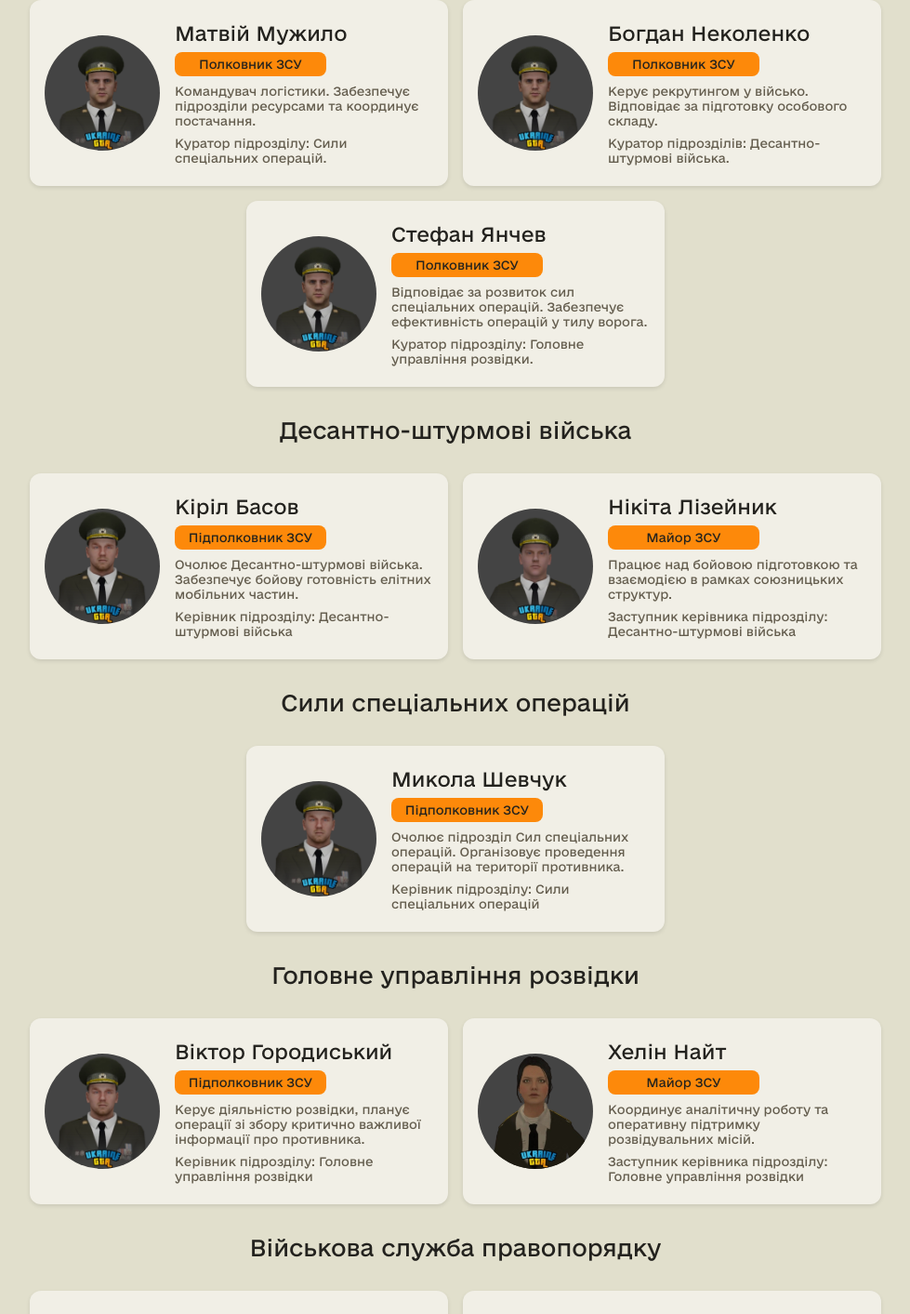
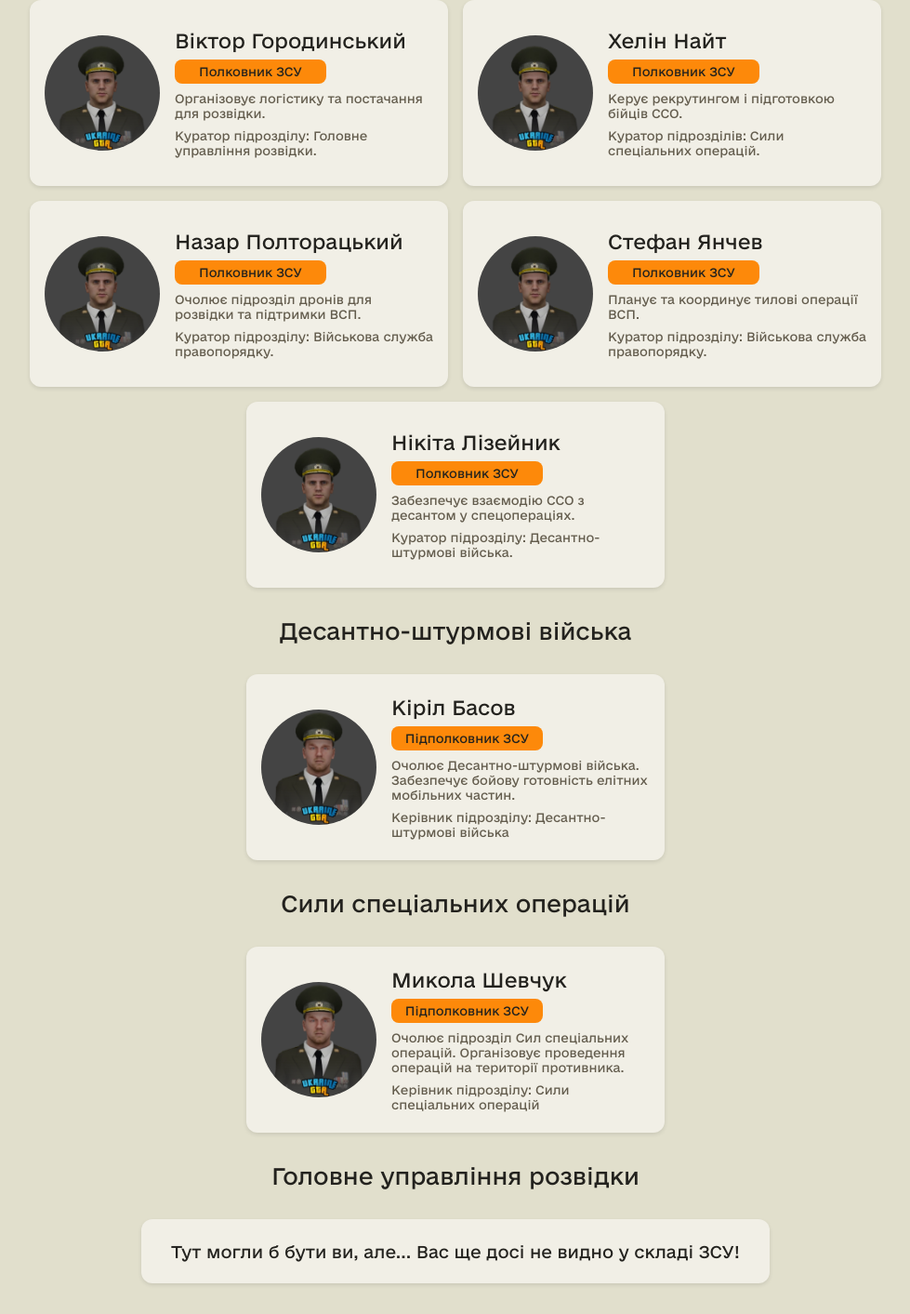
Before and after one commit to greatpersonn/ugra.army.01, a React app: page / in a window 1280 px wide. Shown: the part 2139-3552 px from the top of the page at 93% size, without its empty margins (150-1129 px from the left). Built offline with nearby package versions, Linux system fonts and the light colour scheme; the HTML template or start-up script is replaced by a standard one.

Commit message:
updated leadership info, add new debug if leaders is empty, updated card units

```diff
--- a/src/components/organisms/LeadershipSection.jsx
+++ b/src/components/organisms/LeadershipSection.jsx
@@ -19,33 +19,40 @@ const leadershipStructure = [
     title: 'Полковники',
     leaders: [
       {
-        name: 'Матвій Мужило',
+        name: 'Віктор Городинський',
         rank: 'Полковник ЗСУ',
-        role: 'Командувач логістики. Забезпечує підрозділи ресурсами та координує постачання.',
-        head: 'Куратор підрозділу: Сили спеціальних операцій.',
+        role: 'Організовує логістику та постачання для розвідки.',
+        head: 'Куратор підрозділу: Головне управління розвідки.',
         avatar: require('../../assets/images/colonel.png'),
       },
       {
-        name: 'Богдан Неколенко',
+        name: 'Хелін Найт',
         rank: 'Полковник ЗСУ',
-        role: 'Керує рекрутингом у військо. Відповідає за підготовку особового складу.',
-        head: 'Куратор підрозділів: Десантно-штурмові війська.',
+        role: 'Керує рекрутингом і підготовкою бійців ССО.',
+        head: 'Куратор підрозділів: Сили спеціальних операцій.',
         avatar: require('../../assets/images/colonel.png'),
       },
-      // {
-      //   name: 'Актуальне місце',
-      //   rank: 'Полковник ЗСУ',
-      //   role: 'Очолює бойовий підрозділ дронів, відповідає за розвідку та технічну перевагу.',
-      //   head: 'Куратор підрозділу: Військова служба правпорядку.',
-      //   avatar: require('../../assets/images/colonel.png'),
-      // },
+      {
+        name: 'Назар Полторацький',
+        rank: 'Полковник ЗСУ',
+        role: 'Очолює підрозділ дронів для розвідки та підтримки ВСП.',
+        head: 'Куратор підрозділу: Військова служба правопорядку.',
+        avatar: require('../../assets/images/colonel.png'),
+      },
       {
         name: 'Стефан Янчев',
         rank: 'Полковник ЗСУ',
-        role: 'Відповідає за розвиток сил спеціальних операцій. Забезпечує ефективність операцій у тилу ворога.',
-        head: 'Куратор підрозділу: Головне управління розвідки.',
+        role: 'Планує та координує тилові операції ВСП.',
+        head: 'Куратор підрозділу: Військова служба правопорядку.',
         avatar: require('../../assets/images/colonel.png'),
       },
+      {
+        name: 'Нікіта Лізейник',
+        rank: 'Полковник ЗСУ',
+        role: 'Забезпечує взаємодію ССО з десантом у спецопераціях.',
+        head: 'Куратор підрозділу: Десантно-штурмові війська.',
+        avatar: require('../../assets/images/colonel.png'),
+      }
     ],
   },
   {
@@ -58,13 +65,13 @@ const leadershipStructure = [
         head: 'Керівник підрозділу: Десантно-штурмові війська',
         avatar: require('../../assets/images/pre_colonel.png'),
       },
-      {
-        name: 'Нікіта Лізейник',
-        rank: 'Майор ЗСУ',
-        role: 'Працює над бойовою підготовкою та взаємодією в рамках союзницьких структур.',
-        head: 'Заступник керівника підрозділу: Десантно-штурмові війська',
-        avatar: require('../../assets/images/major.png'),
-      },
+      // {
+      //   name: 'Нікіта Лізейник',
+      //   rank: 'Майор ЗСУ',
+      //   role: 'Працює над бойовою підготовкою та взаємодією в рамках союзницьких структур.',
+      //   head: 'Заступник керівника підрозділу: Десантно-штурмові війська',
+      //   avatar: require('../../assets/images/major.png'),
+      // },
     ],
   },
   {
@@ -89,32 +96,32 @@ const leadershipStructure = [
   {
     title: 'Головне управління розвідки',
     leaders: [
-      {
-        name: 'Віктор Городиський',
-        rank: 'Підполковник ЗСУ',
-        role: 'Керує діяльністю розвідки, планує операції зі збору критично важливої інформації про противника.',
-        head: 'Керівник підрозділу: Головне управління розвідки',
-        avatar: require('../../assets/images/pre_colonel.png'),
-      },
-      {
-        name: 'Хелін Найт',
-        rank: 'Майор ЗСУ',
-        role: 'Координує аналітичну роботу та оперативну підтримку розвідувальних місій.',
-        head: 'Заступник керівника підрозділу: Головне управління розвідки',
-        avatar: require('../../assets/images/major-fm.png'),
-      },
+      // {
+      //   name: 'Віктор Городиський',
+      //   rank: 'Підполковник ЗСУ',
+      //   role: 'Керує діяльністю розвідки, планує операції зі збору критично важливої інформації про противника.',
+      //   head: 'Керівник підрозділу: Головне управління розвідки',
+      //   avatar: require('../../assets/images/pre_colonel.png'),
+      // },
+      // {
+      //   name: 'Хелін Найт',
+      //   rank: 'Майор ЗСУ',
+      //   role: 'Координує аналітичну роботу та оперативну підтримку розвідувальних місій.',
+      //   head: 'Заступник керівника підрозділу: Головне управління розвідки',
+      //   avatar: require('../../assets/images/major-fm.png'),
+      // },
     ],
   },
   {
     title: 'Військова служба правопорядку',
     leaders: [
-      {
-        name: 'Назар Полторацький',
-        rank: 'Підполковник ЗСУ',
-        role: 'Забезпечує дотримання військової дисципліни, контролює правопорядок у підрозділах.',
-        head: 'Керівник підрозділу: Військова служба правопорядку',
-        avatar: require('../../assets/images/pre_colonel.png'),
-      },
+      // {
+      //   name: 'Назар Полторацький',
+      //   rank: 'Підполковник ЗСУ',
+      //   role: 'Забезпечує дотримання військової дисципліни, контролює правопорядок у підрозділах.',
+      //   head: 'Керівник підрозділу: Військова служба правопорядку',
+      //   avatar: require('../../assets/images/pre_colonel.png'),
+      // },
       {
         name: 'Микола Долар',
         rank: 'Майор ЗСУ',
@@ -134,9 +141,14 @@ export default function LeadershipSection() {
         <div key={idx} className='leader-group'>
           <span className='leader-title'>{group.title}</span>
           <div className='grid'>
-            {group.leaders.map((leader, i) => (
-              <LeaderCard key={i} {...leader} avatar={leader.avatar} />
-            ))}
+            { group.leaders.length > 0 ?
+                group.leaders.map((leader, i) => (
+                  <LeaderCard key={i} {...leader} avatar={leader.avatar} />
+                ))
+              : <div className="undef-container">
+                  <span>Тут могли б бути ви, але... Вас ще досі не видно у складі ЗСУ!</span>
+                </div>
+            }
           </div>
         </div>
       ))}
--- a/src/components/organisms/LeadershipSection.scss
+++ b/src/components/organisms/LeadershipSection.scss
@@ -20,4 +20,29 @@
   flex-wrap: wrap;
   justify-content: center;
   gap: 1rem;
+
+  .undef-container {
+    padding: 1.5rem 2rem;
+    display: flex;
+    align-items: center;
+    gap: 1rem;
+
+    background-color: var(--color-bg-card);
+    border: 1px solid var(--color-border);
+    box-sizing: border-box;
+    border-radius: 12px;
+    box-shadow: 0 2px 4px rgba(0, 0, 0, 0.1);
+    transition: background 0.3s;
+
+    text-align: center;
+
+    &:hover {
+      background-color: var(--color-bg-card-hover);
+      cursor: pointer;
+    }
+
+    span {
+      font-size: 1.1rem;
+    }
+  }
 }
--- a/src/config/sectionContent.js
+++ b/src/config/sectionContent.js
@@ -126,7 +126,7 @@ export const SECTION_CONTENT = {
             <span>
               Основне завдання: збір, обробка й передача воєнної розвідінформації.
             </span>
-            <span><strong>Керівник:</strong> Віктор Городиський</span>
+            <span><strong>Керівник:</strong> Вакант</span>
           </div>
         </div>
 
@@ -143,7 +143,7 @@ export const SECTION_CONTENT = {
             <span>
               Основне завдання: забезпечення правопорядку, жандармські функції, військова юстиція.
             </span>
-            <span><strong>Керівник:</strong> Назар Полторацький</span>
+            <span><strong>Керівник:</strong> Вакант</span>
           </div>
         </div>
 
```
